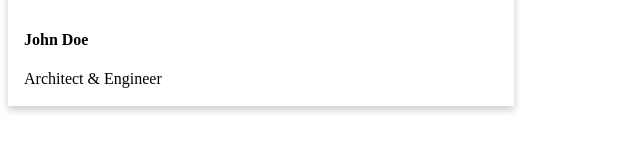
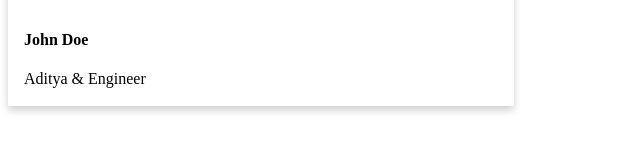
Before and after one commit to Sanjaykumar-95/sanjay, a plain HTML site: page index.html in a window 1280 px wide. Shown: the part 569-720 px from the top of the page, 0-640 px from the left. Drawn offline with Linux system fonts and the light colour scheme.

Commit message:
Update index.html

```diff
--- a/index.html
+++ b/index.html
@@ -26,7 +26,7 @@
   <img src="professional-icon.png" alt="Avatar" style="width:100%">
   <div class="container">
     <h4><b>John Doe</b></h4>
-    <p>Architect & Engineer</p>
+    <p>Aditya & Engineer</p>
   </div>
 </div>
 
```
